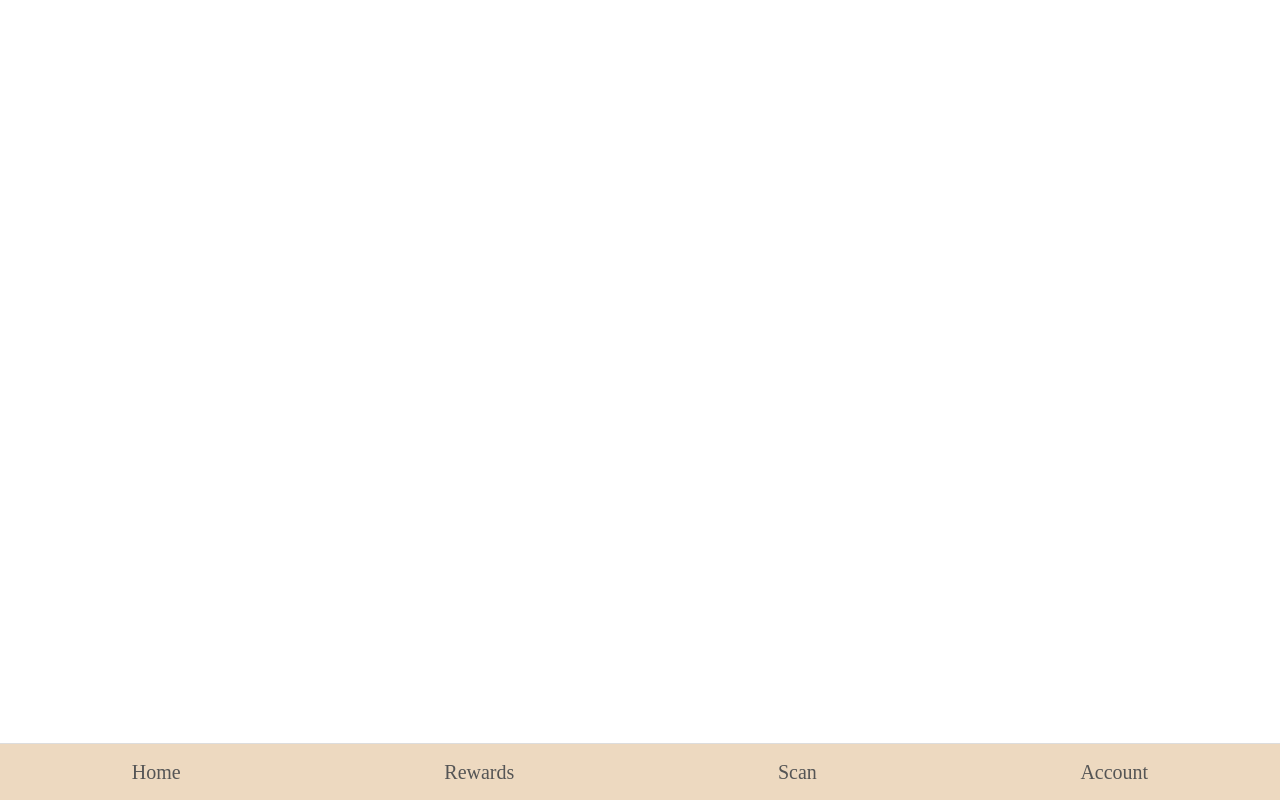
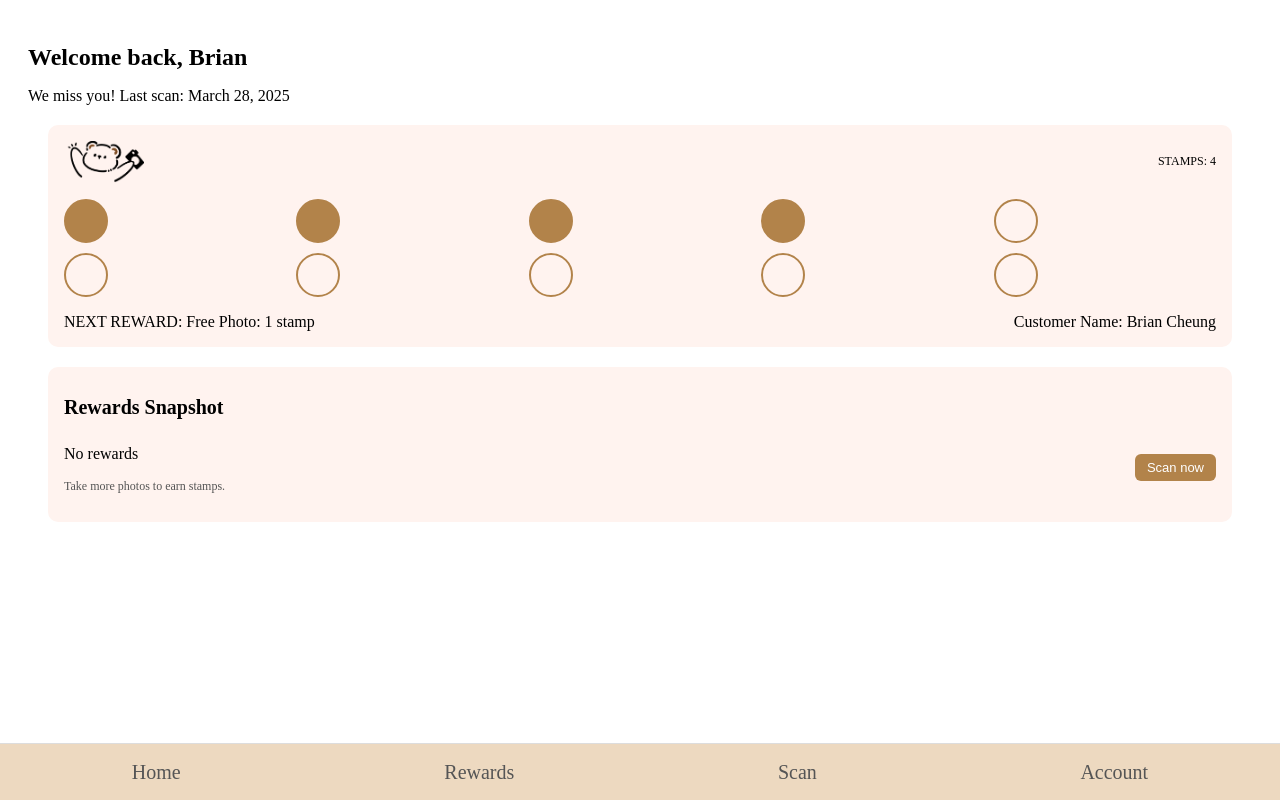
Before and after one commit to djchin123/project-PunchIT, a React (Vite) app: page /customer in a window 1280 px wide. Built offline with nearby package versions, Linux system fonts and the light colour scheme.

Commit message:
made auth page default landing page that redirects to customer home after login, tweaked navbar routing

```diff
--- a/src/App.tsx
+++ b/src/App.tsx
@@ -1,21 +1,31 @@
-import { BrowserRouter, Routes, Route } from 'react-router-dom'
-import Home from './pages/customer/home'
-import BottomNav from './components/customer/HomePage/BottomNav'
-import Rewards from './pages/customer/rewards'
+import { BrowserRouter, Routes, Route } from 'react-router-dom';
+import Auth from './pages/customer/auth';
+import Home from './pages/customer/home';
+import Rewards from './pages/customer/rewards';
+import CustomerLayout from './components/customer/CustomerLayout';
 
 function App() {
   return (
     <BrowserRouter>
       <Routes>
-        <Route path="/" element={<Home />} />
-        <Route path="/rewards" element={<Rewards />} />
-        {/* <Route path="/rewards" element={<Rewards />} />
-        <Route path="/scan" element={<QRScan />} />
-        <Route path="/profile" element={<Profile />} /> */}
+        {/* default page (to be changed to landing page later): */}
+        <Route path="/" element={<Auth />} />
+
+        {/* logged in as customer: */}
+        <Route path="/customer" element={<CustomerLayout />}>
+          <Route index element={<Home />} />
+          <Route path="home" element={<Home />} />
+          <Route path="rewards" element={<Rewards />} />
+          {/* <Route path="/scan" element={<QRScan />} />
+          <Route path="/profile" element={<Profile />} /> */}
+
+        </Route>
+
+        {/* logged in as business: */}
+        {/* <Route path="/business/dashboard" element={<BusinessDashboard />} /> */}
       </Routes>
-      <BottomNav />
     </BrowserRouter>
-  )
+  );
 }
 
 export default App
--- /dev/null
+++ b/src/components/customer/CustomerLayout.tsx
@@ -0,0 +1,13 @@
+import { Outlet } from 'react-router-dom';
+import BottomNav from './HomePage/BottomNav';
+
+const CustomerLayout = () => {
+  return (
+    <div className="customer-layout">
+      <Outlet />
+      <BottomNav />
+    </div>
+  );
+};
+
+export default CustomerLayout;
--- a/src/components/customer/HomePage/BottomNav.tsx
+++ b/src/components/customer/HomePage/BottomNav.tsx
@@ -4,16 +4,16 @@ import '../../../styles/customer/home/BottomNav.css'
 const BottomNav = () => {
   return (
     <nav className="bottom-nav">
-      <NavLink to="/" className={({ isActive }) => isActive ? 'nav-link active' : 'nav-link'}>
+      <NavLink to="/customer/home" className={({ isActive }) => isActive ? 'nav-link active' : 'nav-link'}>
         Home
       </NavLink>
-      <NavLink to="/rewards" className={({ isActive }) => isActive ? 'nav-link active' : 'nav-link'}>
+      <NavLink to="/customer/rewards" className={({ isActive }) => isActive ? 'nav-link active' : 'nav-link'}>
         Rewards
       </NavLink>
-      <NavLink to="/scan" className={({ isActive }) => isActive ? 'nav-link active' : 'nav-link'}>
+      <NavLink to="/customer/scan" className={({ isActive }) => isActive ? 'nav-link active' : 'nav-link'}>
         Scan
       </NavLink>
-      <NavLink to="/profile" className={({ isActive }) => isActive ? 'nav-link active' : 'nav-link'}>
+      <NavLink to="/customer/profile" className={({ isActive }) => isActive ? 'nav-link active' : 'nav-link'}>
         Account
       </NavLink>
     </nav>
```
